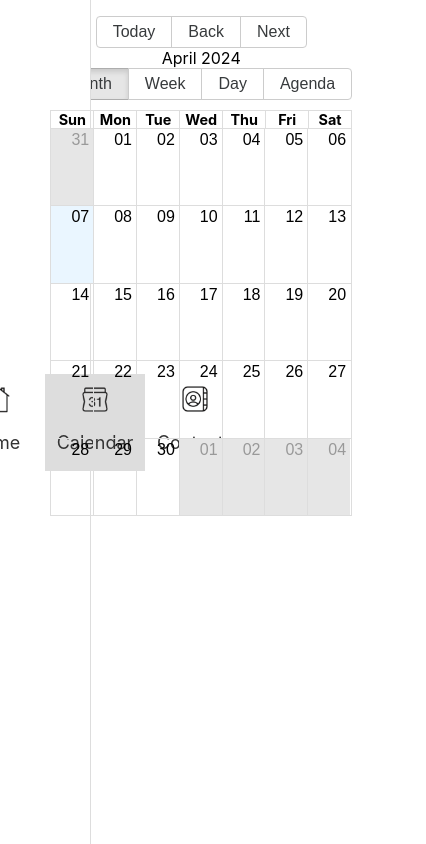
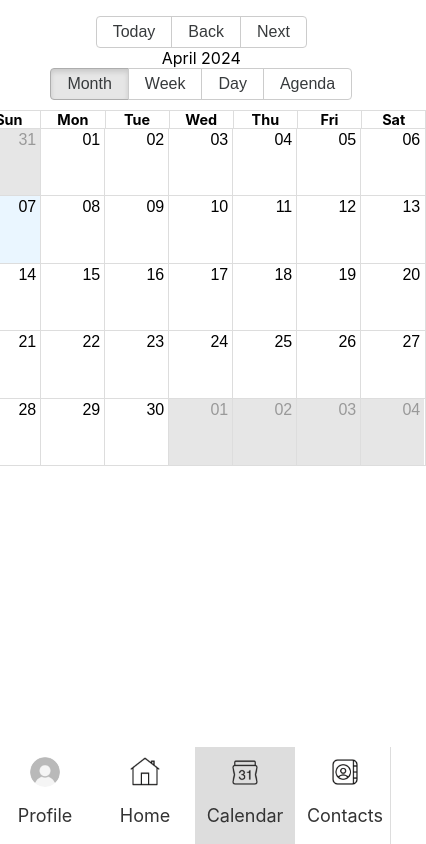
Before and after one commit to nathanielyong/meeting-scheduling-project, a React (Create React App) app in the folder P3/frontend/: page /calendar in a window 390 px wide. Shown: the whole page, 426 px wide, since content can reach past the window. Built offline with nearby package versions, Linux system fonts and the light colour scheme; sample sign-in values are in the browser's storage.

Commit message:
fixed issues with navbar

```diff
--- a/P3/frontend/src/App.css
+++ b/P3/frontend/src/App.css
@@ -15,28 +15,11 @@ body {
   flex-direction: column;
   align-items: center;
   padding: 1rem;
-  margin-left: 90px;
 }
 
-@media only screen and (max-width: 600px) {
-  .dashboard {
-      grid-template-columns: 1fr;
-  }
 
-  .navbar {
-      position: fixed;
-      bottom: 0;
-      width: 100%;
-      display: flex;
-      align-items: center;
-      justify-content: center;
-      height: auto;
-  }
 
-  .navbar a {
-      min-width: 80px;
-  }
-
+@media only screen and (max-width: 700px) {
   .container {
     height: 86vh;
   }
@@ -49,6 +32,6 @@ body {
     flex-direction: column;
     align-items: center;
     padding: 1rem;
-      margin-left: 0px;
+    margin-left: 0px !important;
   }
 }
--- a/P3/frontend/src/App.js
+++ b/P3/frontend/src/App.js
@@ -7,43 +7,39 @@ import Logout from './components/Logout'
 import Login from './components/Login'
 import Profile from './components/Profile'
 import EditProfile from './components/EditProfile'
-import { BrowserRouter, Route, Routes, useLocation} from 'react-router-dom';
+import { BrowserRouter, Route, Routes, useLocation } from 'react-router-dom';
 import ProtectedRoute from './utils/ProtectedRoute';
 
 
 function App() {
   return (
-    <BrowserRouter>
-      <div class="container">
-        <HideOrShowNavbar>
-          <Navbar />
-        </HideOrShowNavbar>
-        <div class="content-container">
-          <Routes>
+    <BrowserRouter >
+      <div className="container">
+        <Navbar />
+        <div className="content-container" style={{ marginLeft: "90px" }}>
+          <Routes >
             <Route path='/calendar' element={<ProtectedRoute><Calendar /></ProtectedRoute>} />
-            <Route path='/accounts/profile/view' element ={<ProtectedRoute><Profile /></ProtectedRoute>} />
-            <Route path='/accounts/profile/edit' element = {<ProtectedRoute><EditProfile /></ProtectedRoute>} />
-            <Route path = "accounts/register" element={<Register />} />
-            <Route path = "accounts/login" element={<Login />} />
-            <Route path = "accounts/logout" element={<Logout />} />
-            // can add more routes here with <Route />
+            <Route path='/accounts/profile/view' element={<ProtectedRoute><Profile /></ProtectedRoute>} />
+            <Route path='/accounts/profile/edit' element={<ProtectedRoute><EditProfile /></ProtectedRoute>} />
+            <Route path="accounts/register" element={<Register />} />
+            <Route path="accounts/login" element={<Login />} />
+            <Route path="accounts/logout" element={<Logout />} />
           </Routes>
-
         </div>
       </div>
     </BrowserRouter>
   );
 }
 
-const HideOrShowNavbar = ({children}) => {
+const HideOrShowNavbar = ({ children }) => {
 
   const location = useLocation();
-  let showBar= false;
+  let showBar = false;
 
 
-  if (location.pathname.includes('/register') || location.pathname.includes('/login')){
+  if (location.pathname.includes('/register') || location.pathname.includes('/login')) {
     showBar = false;
-  } else{
+  } else {
     showBar = true;
   }
 
--- /dev/null
+++ b/P3/frontend/src/components/Calendar.css
@@ -0,0 +1,11 @@
+.calendar {
+    height: 600px;
+    width: 600px;
+}
+
+@media only screen and (max-width: 700px) {
+    .calendar {
+        height: 450px;
+        width: 450px;
+    }
+}
--- a/P3/frontend/src/components/Calendar.js
+++ b/P3/frontend/src/components/Calendar.js
@@ -1,18 +1,19 @@
 import { Calendar as BigCalendar, momentLocalizer } from 'react-big-calendar'
 import moment from 'moment'
 import 'react-big-calendar/lib/css/react-big-calendar.css';
+import './Calendar.css';
 
 const localizer = momentLocalizer(moment)
 
 const Calendar = (props) => {
     return (
-        <div>
+        <div className="calendar-container">
             <BigCalendar
+                className="calendar"
                 localizer={localizer}
-                //      events={myEventsList}
+                //events={myEventsList}
                 startAccessor="start"
                 endAccessor="end"
-                style={{ height: 500 }}
             />
         </div>
     )
--- a/P3/frontend/src/components/Navbar.css
+++ b/P3/frontend/src/components/Navbar.css
@@ -1,11 +1,12 @@
- .navbar {
+.navbar {
     position: fixed;
     align-self: flex-start;
     background-color: #fff;
     height: 100vh;
     width: 90px;
     border-right: 1px solid #ddd;
-}
+
+  }
 
 .navbar a {
     display: flex;
@@ -27,3 +28,20 @@
 .navbar a.active {
     background-color: #ddd;
 }
+
+@media only screen and (max-width: 700px) {
+    .navbar {
+        position: fixed;
+        bottom: 0;
+        width: 100%;
+        display: flex;
+        align-items: center;
+        justify-content: center;
+        height: auto;
+
+      }
+
+    .navbar a {
+        min-width: 80px;
+    }
+}
--- a/P3/frontend/src/components/Navbar.js
+++ b/P3/frontend/src/components/Navbar.js
@@ -3,7 +3,7 @@ import { Link } from 'react-router-dom'
 
 const Navbar = (props) => {
     return (
-        <div class="navbar">
+        <div className="navbar">
             <Link to="/accounts/profile/view">
                 <img style={{ borderRadius: "50%" }} src={require("./images/profile.png")} alt="" width="30" height="30" />
                 <p>Profile</p>
```
Lines whose indentation alone changed are shown as unchanged.
